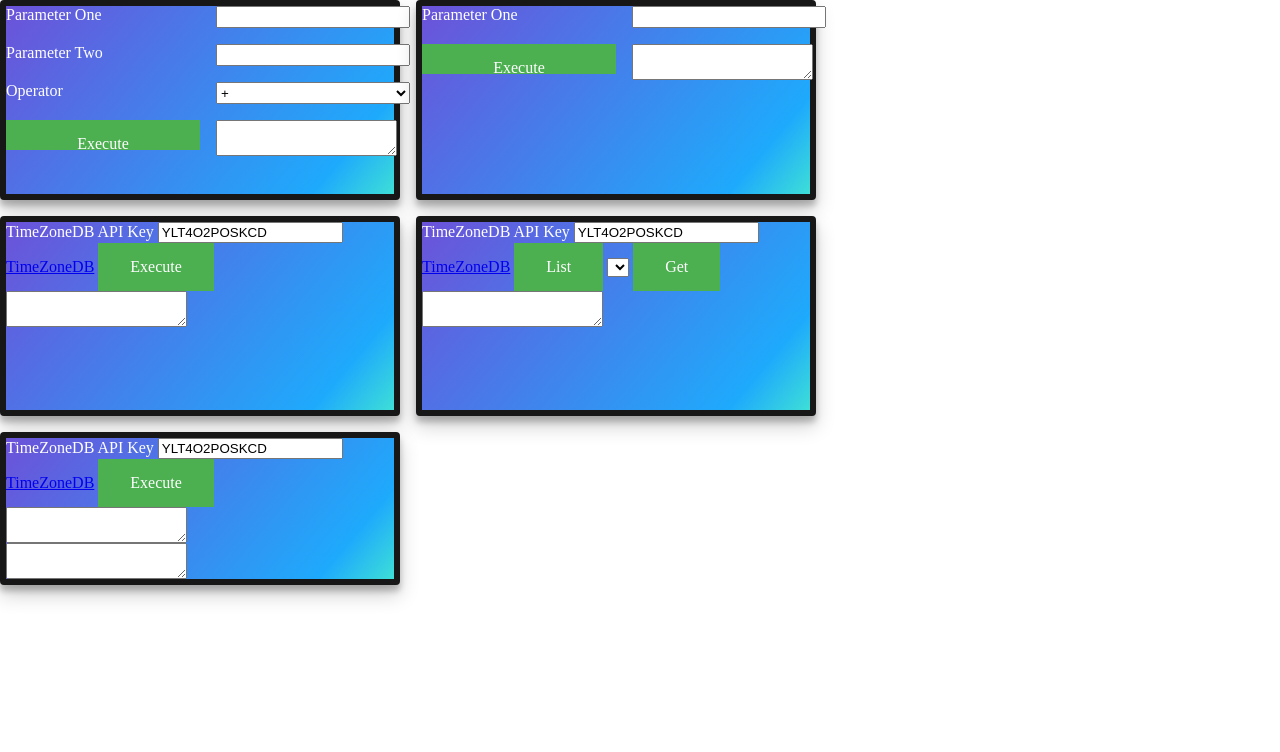
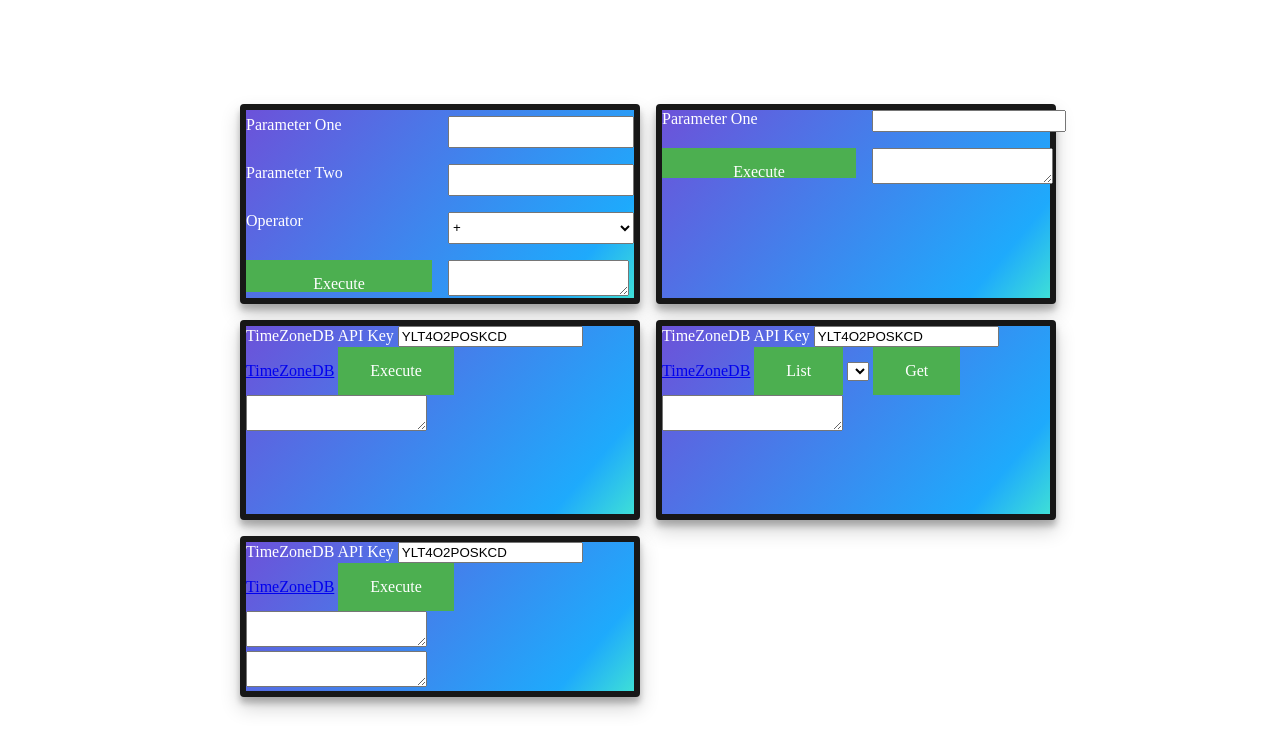
Before and after one commit to cbuteau/webjobs.es6, a website with bundled scripts: page index.html in a window 1280 px wide. Built offline with nearby package versions, Linux system fonts and the light colour scheme; a script that the page names is missing.

Commit message:
load css static file

```diff
--- a/index.html
+++ b/index.html
@@ -1,6 +1,12 @@
-<html>
+<!DOCTYPE html>
+<html lang="en">
   <head>
+    <meta charset="utf-8">
+    <meta content="text/html; charset=utf-8" http-equiv="Content-Type"/>
+    <meta content="initial-scale=1" name="viewport">
+    <meta name="description" content="ES6 version of webjobs concept">
     <title>Webjobs Tester</title>
+    <link href="testsite/style.css" rel="stylesheet">
     <!-- <script src="https://cdn.babylonjs.com/babylon.js"></script> -->
 
     <script src="http://cdnjs.cloudflare.com/ajax/libs/q.js/0.9.2/q.js"></script>
@@ -61,60 +67,6 @@
       });
     </script>
     <script type="module" src="testsite/main.js"></script>
-    <style>
-    html, body {
-        overflow: hidden;
-        width: 100%;
-        height: 100%;
-        margin: 0;
-        padding: 0;
-    }
-
-    .button {
-        background-color: #4CAF50; /* Green */
-        border: none;
-        color: white;
-        padding: 15px 32px;
-        text-align: center;
-        text-decoration: none;
-        display: inline-block;
-        font-size: 16px;
-    }
-
-    .container {
-      width: 800px;
-      display: grid;
-      grid-template-columns: 50% 50%;
-      grid-template-rows: 200px 200px;
-      grid-gap: 1rem;
-    }
-
-    .tester {
-      background-color: #1EAAFC;
-      background-image: linear-gradient(130deg, #6C52D9 0%, #1EAAFC 85%, #3EDFD7 100%);
-      box-shadow: 0 10px 20px rgba(0,0,0,0.19), 0 6px 6px rgba(0,0,0,0.23);
-      color: #fff;
-      border-radius: 4px;
-      border: 6px solid #171717;
-    }
-
-    .tester1 {
-      width: auto;
-      display: grid;
-      grid-template-columns: 50% 50%;
-      grid-template-rows: 22px 22px 22px 22px;
-      grid-gap: 1rem;
-    }
-
-    .tester2 {
-      width: auto;
-      display: grid;
-      grid-template-columns: 50% 50%;
-      grid-template-rows: 22px 22px 22px 22px;
-      grid-gap: 1rem;
-    }
-
-    </style>
   </head>
   <body>
     <div class="container">
--- /dev/null
+++ b/testsite/style.css
@@ -0,0 +1,60 @@
+html, body {
+    box-sizing: border-box;
+    overflow: hidden;
+    width: 100%;
+    height: 100%;
+    margin: 0;
+    padding: 0;
+}
+
+body {
+    align-items: center;
+    display: flex;
+    justify-content: center;
+}
+
+.button {
+    background-color: #4CAF50; /* Green */
+    border: none;
+    color: white;
+    padding: 15px 32px;
+    text-align: center;
+    text-decoration: none;
+    display: inline-block;
+    font-size: 16px;
+}
+
+.container {
+    width: 800px;
+    display: grid;
+    grid-template-columns: 50% 50%;
+    grid-template-rows: 200px 200px;
+    grid-gap: 1rem;
+}
+
+.tester {
+    background-color: #1EAAFC;
+    background-image: linear-gradient(130deg, #6C52D9 0%, #1EAAFC 85%, #3EDFD7 100%);
+    box-shadow: 0 10px 20px rgba(0,0,0,0.19), 0 6px 6px rgba(0,0,0,0.23);
+    color: #fff;
+    border-radius: 4px;
+    border: 6px solid #171717;
+}
+
+.tester1 {
+    width: auto;
+    display: grid;
+    grid-template-columns: repeat(2, calc(50% - .5rem));
+    grid-template-rows: repeat(4, 2rem);
+    align-content: center;
+    grid-gap: 1rem;
+    justify-content: center;
+}
+
+.tester2 {
+    width: auto;
+    display: grid;
+    grid-template-columns: 50% 50%;
+    grid-template-rows: 22px 22px 22px 22px;
+    grid-gap: 1rem;
+}
```
